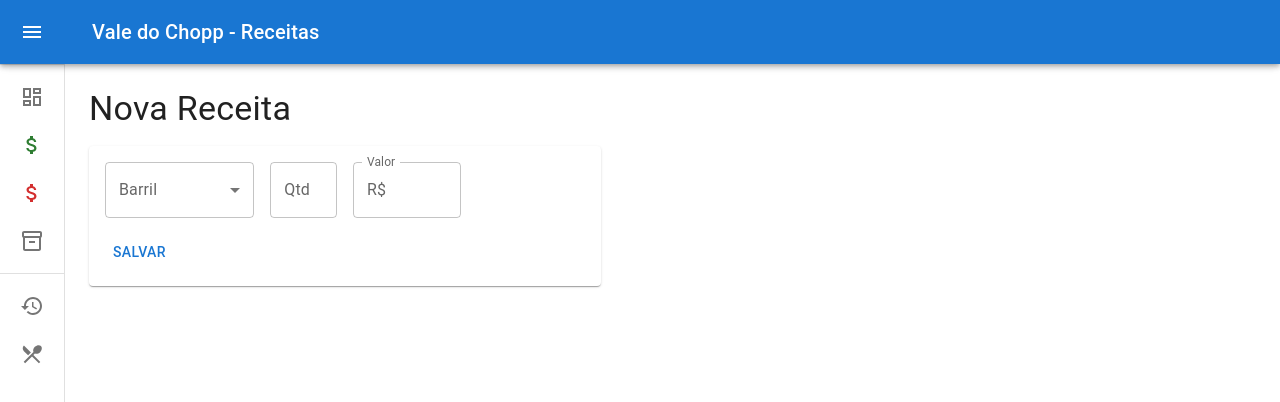
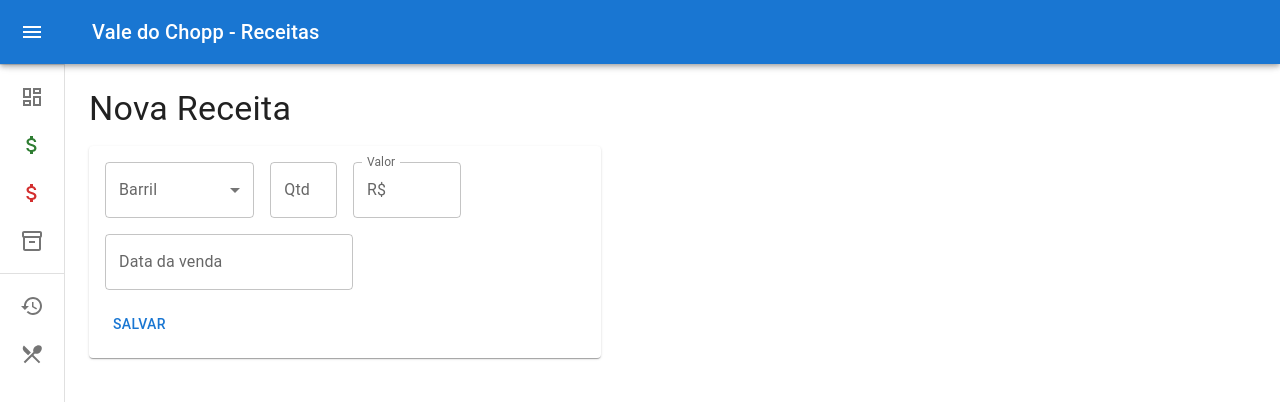
Before and after one commit to rafaelc-rb/vale-do-chopp, a Next.js app in the folder web-frontend/: page /revenue in a window 1280 px wide. Shown: the top 402 px of the page. Built offline with nearby package versions, Linux system fonts and the light colour scheme.

Commit message:
feat: date field implemented

```diff
--- a/web-frontend/app/revenue/page.tsx
+++ b/web-frontend/app/revenue/page.tsx
@@ -13,12 +13,17 @@ import {
   Typography,
 } from "@mui/material";
 import Grid from "@mui/material/Unstable_Grid2";
+import { DatePicker, LocalizationProvider } from "@mui/x-date-pickers";
+import { AdapterDayjs } from "@mui/x-date-pickers/AdapterDayjs";
+import dayjs, { Dayjs } from "dayjs";
 import { useState } from "react";
+import Swal from "sweetalert2";
 
 interface Revenue {
-  type: "";
-  amount: "";
-  price: "";
+  type: string;
+  amount: string;
+  price: string;
+  date: string;
 }
 
 export default function Revenue() {
@@ -26,6 +31,7 @@ export default function Revenue() {
     type: "",
     amount: "",
     price: "",
+    date: "",
   });
 
   const handleChange =
@@ -45,12 +51,27 @@ export default function Revenue() {
   function formatCurrencyInput(value: string) {
     // Remove non-numeric characters
     const numericValue = value.replace(/\D/g, "");
-
     // Convert to a number with two decimal places
     const formattedValue = (parseInt(numericValue, 10) / 100).toFixed(2);
 
     return formattedValue;
   }
+
+  const handleDateChange = (prop: keyof Revenue) => (value: Dayjs | null) => {
+    setRevenue({
+      ...revenue,
+      [prop]: value?.format("DD/MM/YYYY") || "",
+    });
+  };
+
+  const handleSubmit = async () => {
+    console.table(revenue);
+    Swal.fire({
+      title: "Receita registrada com sucesso",
+      text: `A receita de R$${revenue.price} foi registrada!`,
+      icon: "success",
+    });
+  };
 
   return (
     <Box
@@ -99,7 +120,23 @@ export default function Revenue() {
             />
           </Grid>
           <Grid xs={12}>
-            <Button onClick={() => console.table(revenue)}>Salvar</Button>
+            <LocalizationProvider dateAdapter={AdapterDayjs}>
+              <DatePicker
+                label="Data da venda"
+                openTo="month"
+                views={["year", "month", "day"]}
+                format="DD/MM/YYYY"
+                value={
+                  revenue.date && dayjs(revenue.date, "DD/MM/YYYY").isValid()
+                    ? dayjs(revenue.date, "DD/MM/YYYY")
+                    : null
+                }
+                onChange={handleDateChange("date")}
+              />
+            </LocalizationProvider>
+          </Grid>
+          <Grid xs={12}>
+            <Button onClick={() => handleSubmit()}>Salvar</Button>
           </Grid>
         </Grid>
       </Paper>
--- a/web-frontend/package.json
+++ b/web-frontend/package.json
@@ -13,9 +13,12 @@
     "@emotion/styled": "^11.11.0",
     "@mui/icons-material": "^5.14.13",
     "@mui/material": "^5.14.13",
+    "@mui/x-date-pickers": "^6.16.2",
+    "dayjs": "^1.11.10",
     "next": "13.5.4",
     "react": "^18",
-    "react-dom": "^18"
+    "react-dom": "^18",
+    "sweetalert2": "^11.7.32"
   },
   "devDependencies": {
     "@types/node": "^20",
```
Also changed, not shown: 1 other file (tests, documents, lock files or other folders).
